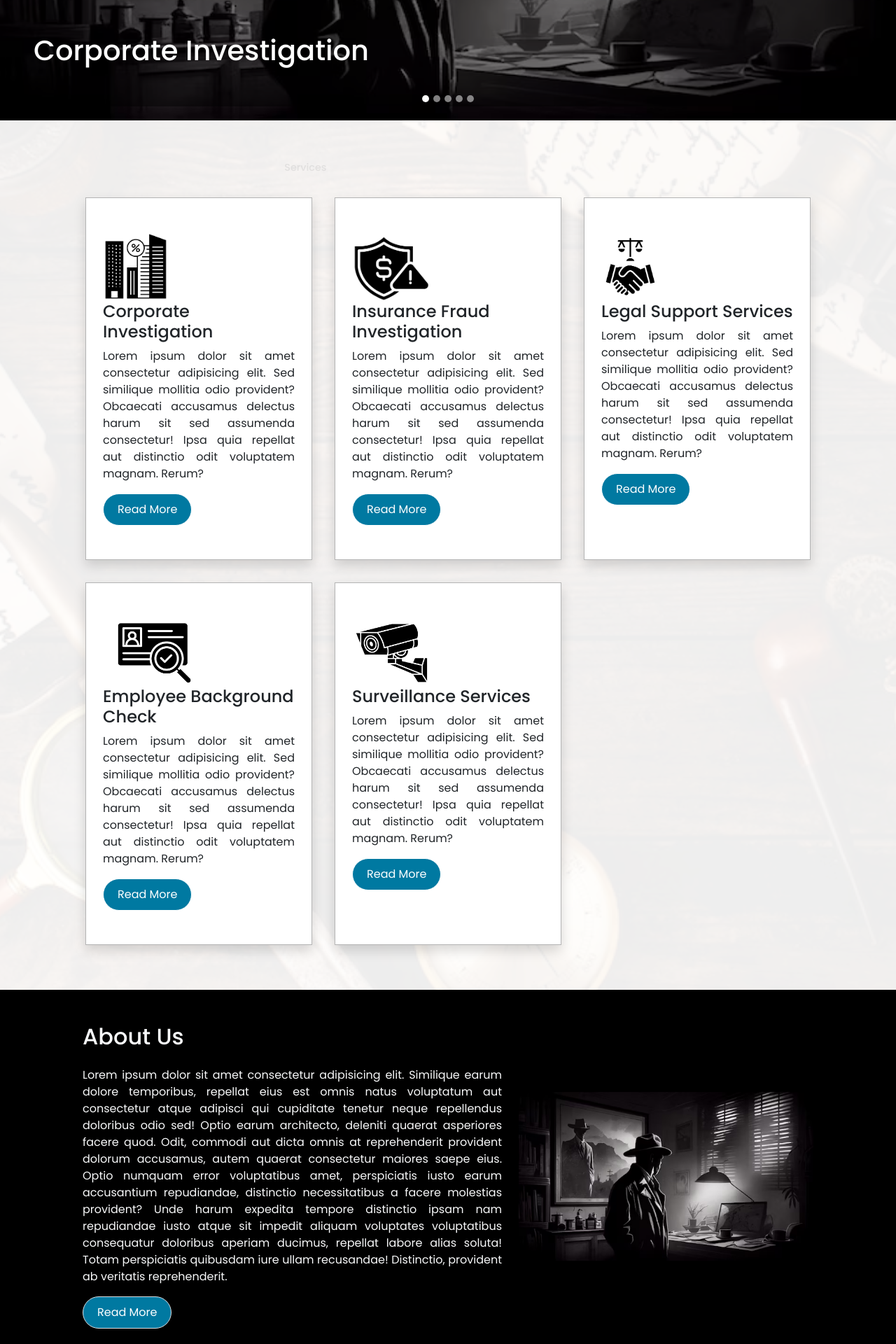
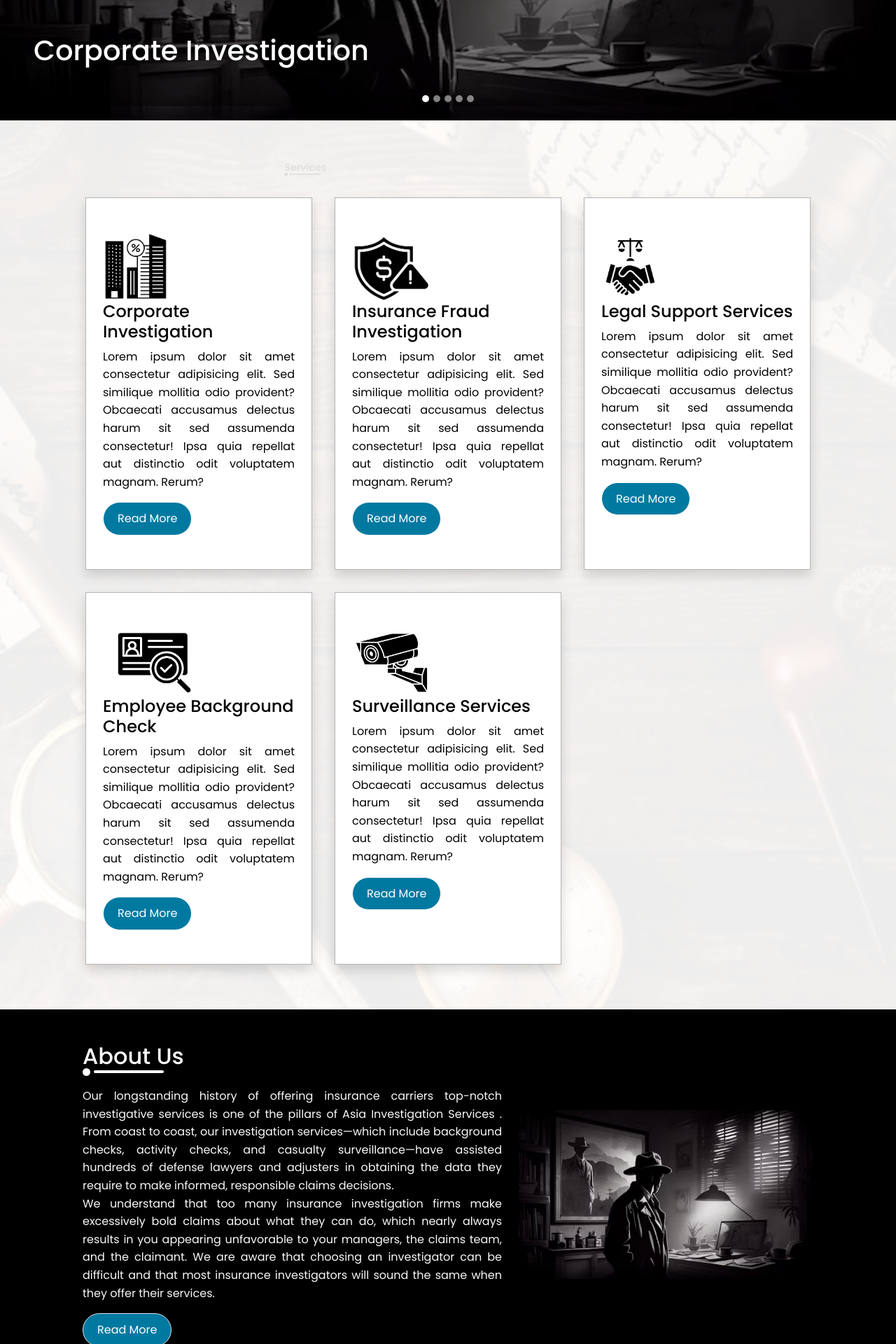
Before and after one commit to sswayam211/Asia-Investigation, a PHP site: page / in a window 1280 px wide. Shown: the part 560-2480 px from the top of the page at 70% size. Run offline with PHP 8.4, Linux system fonts and the light colour scheme.

Commit message:
Updated content

```diff
--- a/index.css
+++ b/index.css
@@ -3,6 +3,8 @@ body {
     font-weight: normal;
     font-style: normal;
     /* height: 10000px; */
+    line-height: 1.6;
+    color: black;
 }
 
 ::selection {
@@ -63,8 +65,38 @@ li {
 .heading::after {
     content: "";
     position: absolute;
-    background-color: initial;
+    height: 4px;
+    width: 100px;
+    background: black;
+    border-radius: 18px;
+    bottom: -5px;
+    left: 16px;
+}
 
+.heading::before {
+    content: "";
+    position: absolute;
+    height: 11px;
+    width: 11px;
+    background: black;
+    border-radius: 50%;
+    bottom: -8.5px;
+    left: 0;
+}
+
+.about .heading::after {
+    background: white;
+}
+
+.about .heading::before {
+    content: "";
+    position: absolute;
+    height: 11px;
+    width: 11px;
+    background: white;
+    border-radius: 50%;
+    bottom: -8.5px;
+    left: 0;
 }
 
 /* scroll effect  */
@@ -230,6 +262,7 @@ header * {
 .testimonial-box:after {
     content: "";
     position: absolute;
+    z-index: -1;
     top: 0;
     left: 0;
     height: 100%;
--- a/index.html
+++ b/index.html
@@ -61,8 +61,8 @@
                 <!--top nav bar  -->
                 <div class="col-lg-9 col-md-12 nav">
                     <div class="top-nav d-lg-flex d-none justify-content-start align-items-center w-100 border-bottom">
-                        <p class="m-0"><a href="">+91 1234567890</a></p>
-                        <p class="m-0"><a href="">example@gmail.com</a></p>
+                        <p class="m-0"><a href="">+91 9084755375</a></p>
+                        <p class="m-0"><a href="">asiyaassociate79@gmail.com</a></p>
                         <p class="m-0 ms-auto"><a href=""><i class="fa-brands fa-square-facebook"></i></a></p>
                         <p class="m-0"><a href=""><i class="fa-brands fa-square-instagram"></i></a></p>
                         <p class="m-0"><a href=""><i class="fa-brands fa-square-whatsapp"></i></a></p>
@@ -110,9 +110,9 @@
                                         <li class="nav-item">
                                             <a class="nav-link" href="#">Cases/Stories</a>
                                         </li>
-                                        <li class="nav-item">
+                                        <!-- <li class="nav-item">
                                             <a class="nav-link" href="#">Blog/News</a>
-                                        </li>
+                                        </li> -->
                                         <li class="nav-item">
                                             <a class="nav-link" href="#">Contact Us</a>
                                         </li>
@@ -299,16 +299,19 @@
                             <h2 class="mb-4">About Us</h2>
                         </div>
                         <div class="content scroll">
-                            <p>Lorem ipsum dolor sit amet consectetur adipisicing elit. Similique earum dolore
-                                temporibus, repellat eius est omnis natus voluptatum aut consectetur atque adipisci qui
-                                cupiditate tenetur neque repellendus doloribus odio sed! Optio earum architecto,
-                                deleniti quaerat asperiores facere quod. Odit, commodi aut dicta omnis at reprehenderit
-                                provident dolorum accusamus, autem quaerat consectetur maiores saepe eius. Optio numquam
-                                error voluptatibus amet, perspiciatis iusto earum accusantium repudiandae, distinctio
-                                necessitatibus a facere molestias provident? Unde harum expedita tempore distinctio
-                                ipsam nam repudiandae iusto atque sit impedit aliquam voluptates voluptatibus
-                                consequatur doloribus aperiam ducimus, repellat labore alias soluta! Totam perspiciatis
-                                quibusdam iure ullam recusandae! Distinctio, provident ab veritatis reprehenderit.</p>
+                            <p>Our longstanding history of offering insurance carriers top-notch investigative services
+                                is one of the pillars of Asia Investigation Services
+                                . From coast to coast, our investigation services—which include background checks,
+                                activity checks, and casualty surveillance—have assisted hundreds of defense lawyers and
+                                adjusters in obtaining the data they require to make informed, responsible claims
+                                decisions. <br>
+
+                                We understand that too many insurance investigation firms make excessively bold claims
+                                about what they can do, which nearly always results in you appearing unfavorable to your
+                                managers, the claims team, and the claimant. We are aware that choosing an investigator
+                                can be difficult and that most insurance investigators will sound the same when they
+                                offer their services.
+                            </p>
                         </div>
                         <div class="more-button scroll">
                             <a href=""><button class="button border">Read More</button></a>
@@ -350,7 +353,7 @@
                     <div class="col-lg-5 scroll">
                         <div class="form border shadow p-4">
                             <form action="" method="post">
-                                <div class="mb-4 mt-3">
+                                <div class="heading mb-4 mt-3">
                                     <h4>Contact Us</h4>
                                 </div>
                                 <div class="mb-3 mt-3">
@@ -387,11 +390,9 @@
                                 <img src="images/logo-4.png" class="m-auto mb-3" height="100px" alt="logo">
                             </a>
                             <div class="content">
-                                Lorem, ipsum dolor sit amet consectetur adipisicing elit. Aspernatur vero consequatur
-                                qui, nemo
-                                quisquam facere itaque suscipit autem beatae dolorum accusantium numquam harum incidunt
-                                magnam
-                                quasi iste distinctio quis adipisci!... <span style="font-size: 10px;"><a href="">Read
+                                Asia Investigation Services provides professional investigation and survey services
+                                including background checks, insurance investigation, legal support, and corporate
+                                verification.... <span style="font-size: 10px;"><a href="">Read
                                         More</a></span>
                             </div>
                         </div>
@@ -413,13 +414,15 @@
                             <h5 class="mb-4">Address</h5>
                             <ul>
                                 <li>
-                                    <p><a href=""><i class="fa-solid fa-phone me-3"></i>+91 12345 67890</a></p>
+                                    <p><a href=""><i class="fa-solid fa-phone me-3"></i>+91 9084755375</a>,<a href="">
+                                            +91 8273460190</a></p>
                                 </li>
                                 <li>
-                                    <p><a href=""><i class="fa-solid fa-envelope me-3"></i>example@gmail.com</a></p>
+                                    <p><a href=""><i
+                                                class="fa-solid fa-envelope me-3"></i>asiyaassociate79@gmail.com</a></p>
                                 </li>
                                 <li>
-                                    <p><a href=""><i class="fa-solid fa-location-dot me-3"></i>Address</a></p>
+                                    <p><a href=""><i class="fa-solid fa-location-dot me-3"></i>Lakhna etawah </a></p>
                                 </li>
                             </ul>
 
```
